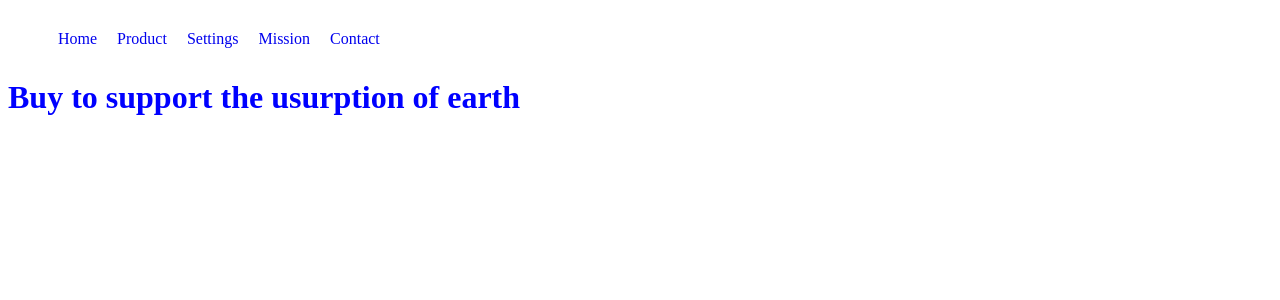
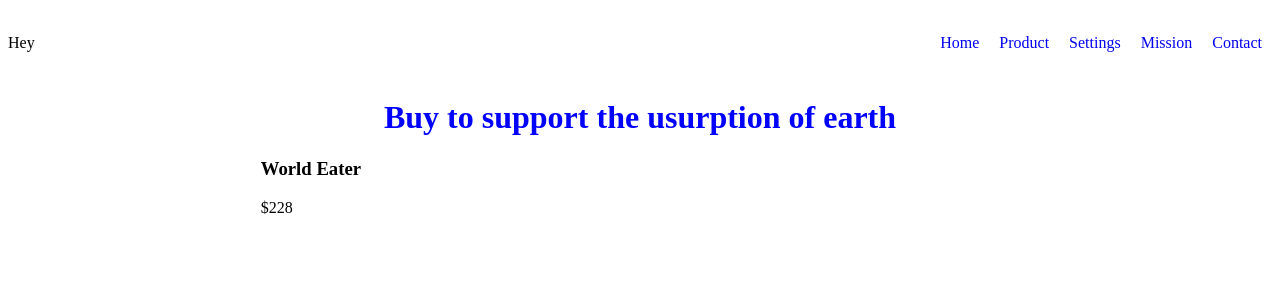
Before and after one commit to Hypochlorites/Test-Django-product-site, a Django app: page /product in a window 1280 px wide. Shown: the top 300 px of the page. Run offline with Django 3.2, Linux system fonts and the light colour scheme.

Commit message:
Added mission page, added card-container to product page

```diff
--- a/base/static/base/styles.css
+++ b/base/static/base/styles.css
@@ -3,8 +3,13 @@
 
 h1 {
   color: blue;
+  text-align: center;
 }
-
+nav div {
+  display: flex;
+  justify-content: space-between;
+  align-items: center;
+}
 .nav-links{
   display: flex;
 
@@ -21,3 +26,18 @@ h1 {
   text-decoration: none;
 
 }
+
+
+
+
+
+/* Cards */
+.card-container{
+  width: 60%;
+  margin: auto;
+}
+
+.card-container .card{
+  width: 150px;
+
+}
--- a/base/templates/base/default.html
+++ b/base/templates/base/default.html
@@ -19,12 +19,12 @@
 
     <nav>
       <div>
-        <h1></h1>
+        <p>Hey</p>
         <ul class="nav-links">
           <li><a href="{% url 'home' %}">Home</a></li>
           <li><a href="{% url 'product' %}">Product</a></li>
           <li><a href="#">Settings</a></li>
-          <li><a href="#">Mission</a></li>
+          <li><a href="{% url 'mission' %}">Mission</a></li>
           <li><a href="#">Contact</a></li>
         </ul>
       </div>
--- a/base/templates/base/product.html
+++ b/base/templates/base/product.html
@@ -9,4 +9,29 @@
 
 {% block content %}
 <h1> Buy to support the usurption of earth </h1>
+
+<main>
+  <div class="card-container">
+
+
+    <div class="card">
+      <h3 class="product-name"> World Eater </h3>
+      <p class="product-price"> $228 </p>
+      <!-- Product image
+       Heading
+       price
+       description
+       add to cart button
+       -->
+    </div>
+
+
+
+
+
+  </div>
+</main>
+
+
+
 {% endblock %}
--- a/base/urls.py
+++ b/base/urls.py
@@ -4,4 +4,6 @@ from . import views
 urlpatterns = [
     path('', views.homepage, name='home'),
     path('product', views.product, name='product'),
+    path('mission', views.mission, name='mission'),
+
 ]
--- a/base/views.py
+++ b/base/views.py
@@ -8,3 +8,7 @@ def homepage(request):
 def product(request):
   context ={}
   return render(request, 'base/product.html', context)
+
+def mission(request):
+  context = {}
+  return render(request, 'base/mission.html', context)
```
Also changed, not shown: base/templates/base/mission.html (added, +14 -0 lines).
